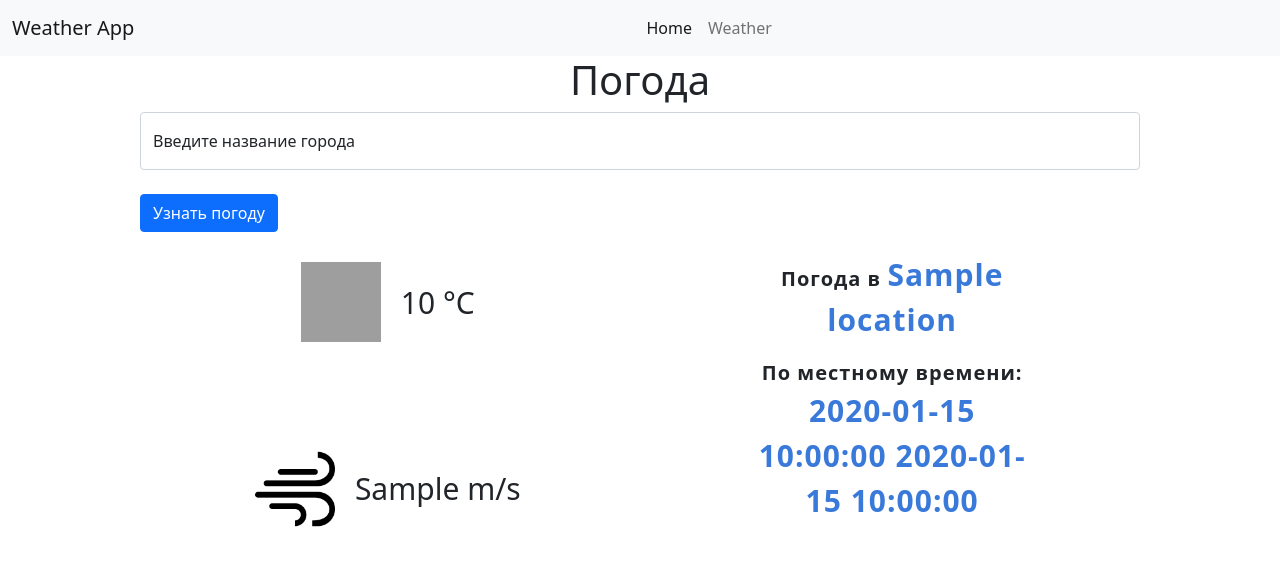
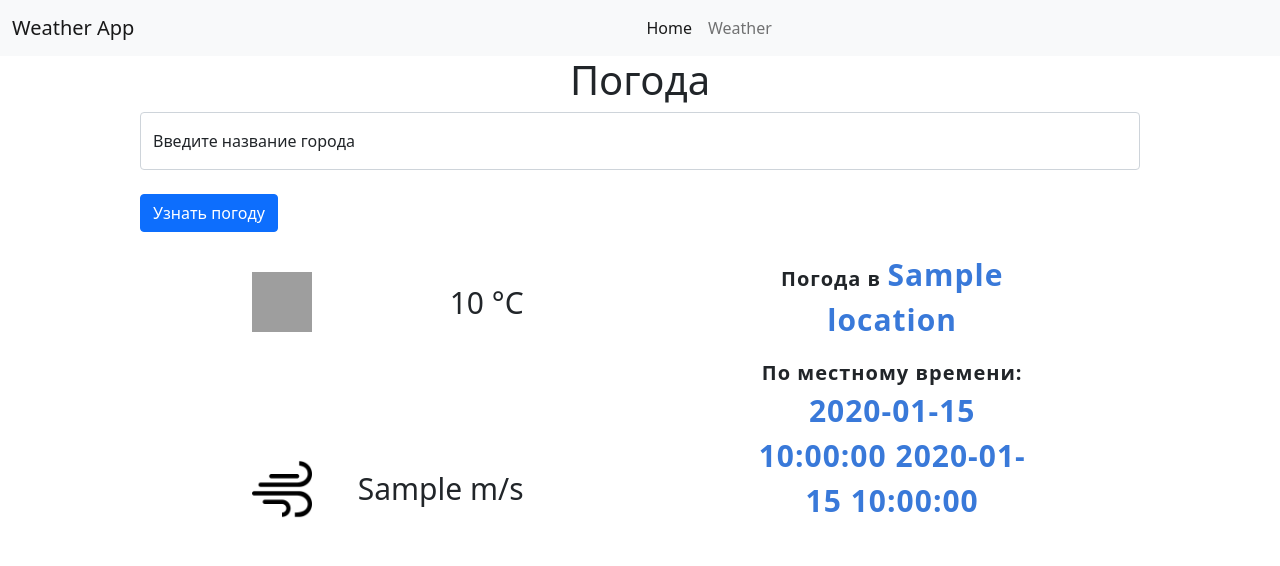
Before and after one commit to sariya23/weather_app, a FastAPI app: template src/templates/weather.html in a window 1280 px wide. Shown: the top 566 px of the page. Run offline with FastAPI, Linux system fonts and the light colour scheme; the template is opened without the code that fills it: most values are stand-ins (such as "Sample title", 1, 10 or a date in 2020); grey boxes are pictures that could not be loaded.

Commit message:
REsize and flex

```diff
--- a/src/static/styles/weather_info.css
+++ b/src/static/styles/weather_info.css
@@ -36,7 +36,7 @@
     width: 100%;
     display: flex;
     flex-direction: row;
-    justify-content: center;
+    justify-content: space-between;
     align-items: center;
     gap: 20px
 }
@@ -46,7 +46,7 @@
     width: 100%;
     display: flex;
     flex-direction: row;
-    justify-content: center;
+    justify-content: space-between;
     align-items: center;
     gap: 20px
 }
@@ -57,8 +57,8 @@
 }
 
 .weather_image {
-    width: 80px;
-    height: 80px;
+    width: 60px;
+    height: 60px;
     display: inline-block;
 }
 
```
